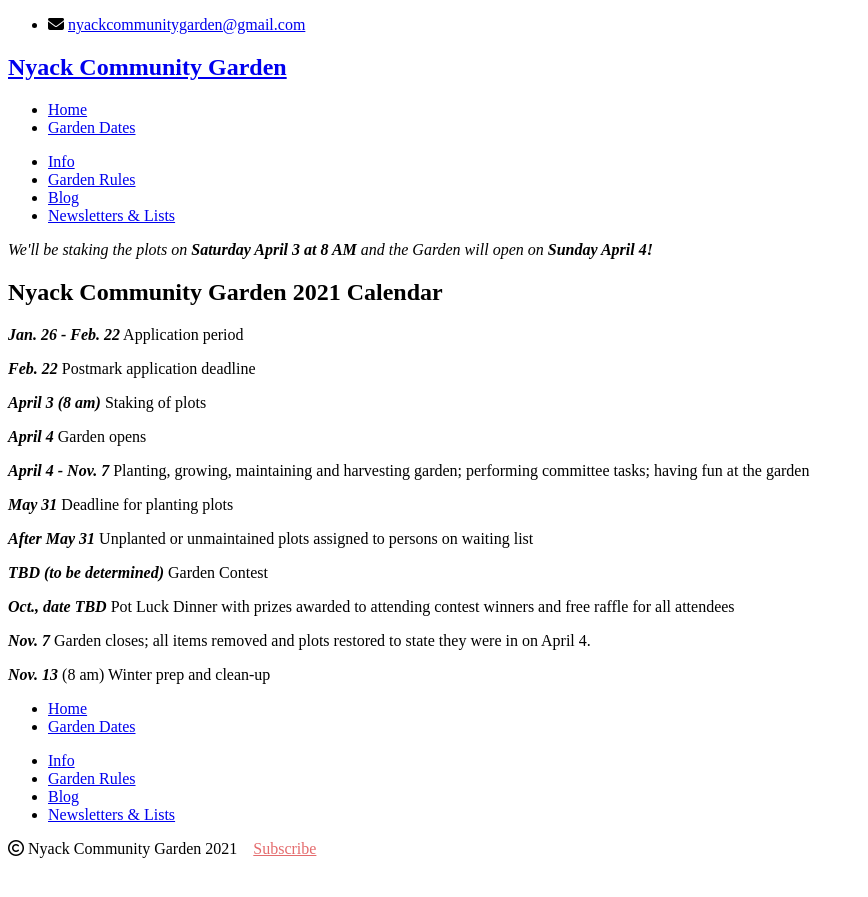
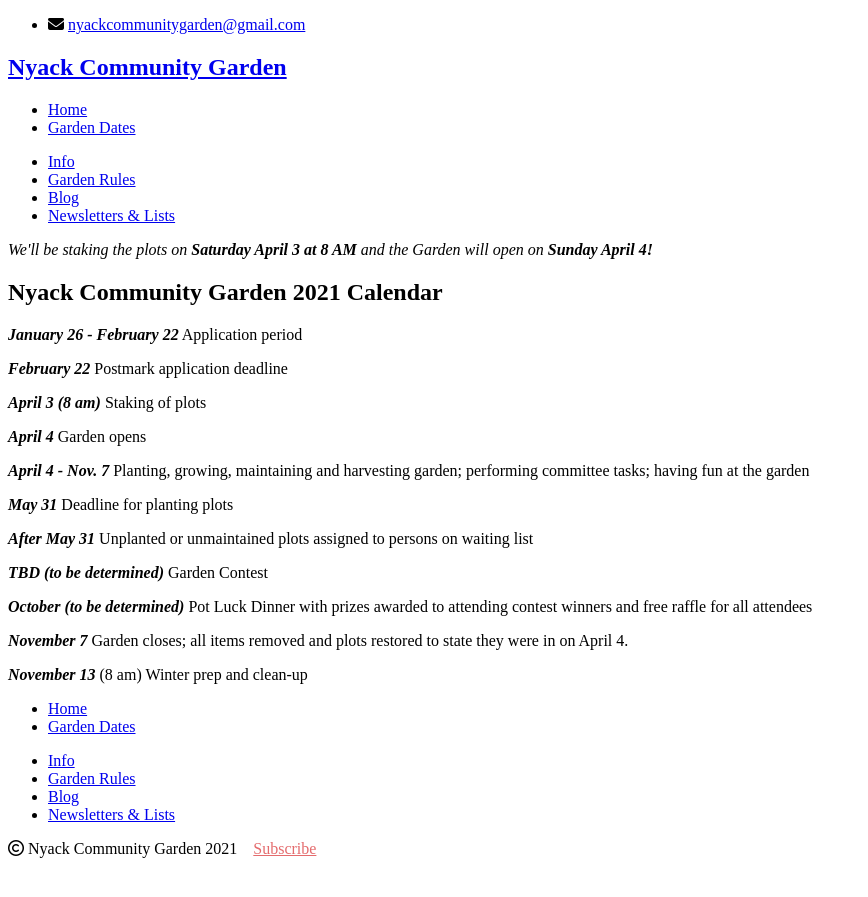
Before and after one commit to bosborne/nyackcommunitygarden, a Jekyll site: the page built from garden-dates/index.md, in a window 1280 px wide. Shown: the top 897 px of the page, without its empty margins (0-868 px from the left). Built offline with Jekyll 4.4.1, drawn with Linux system fonts in a browser that asks for light colours; nearby versions of some CDN libraries; library files that are not in the unit come from our copies.

Commit message:
Edits to dates

```diff
--- a/garden-dates/index.md
+++ b/garden-dates/index.md
@@ -7,9 +7,9 @@ published: true
 
 ## Nyack Community Garden 2021 Calendar
 
-***Jan. 26 - Feb. 22*** Application period
+***January 26 - February 22*** Application period
 
-***Feb. 22*** Postmark application deadline
+***February 22*** Postmark application deadline
 
 ***April 3 (8 am)*** Staking of plots
 
@@ -23,11 +23,11 @@ published: true
 
 ***TBD (to be determined)*** Garden Contest
 
-***Oct., date TBD*** Pot Luck Dinner with prizes awarded to attending contest winners and free raffle for all attendees
+***October (to be determined)*** Pot Luck Dinner with prizes awarded to attending contest winners and free raffle for all attendees
 
-***Nov. 7*** Garden closes; all items removed and plots restored to state they were in on April 4.
+***November 7*** Garden closes; all items removed and plots restored to state they were in on April 4.
 
-***Nov. 13*** (8 am) Winter prep and clean-up
+***November 13*** (8 am) Winter prep and clean-up
 
 
 <!--
```
